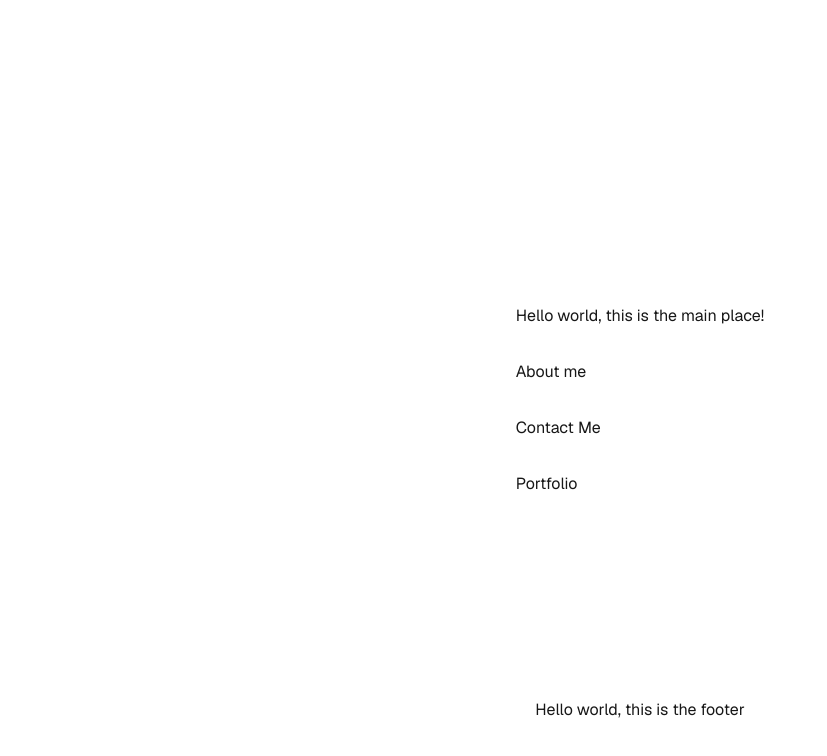
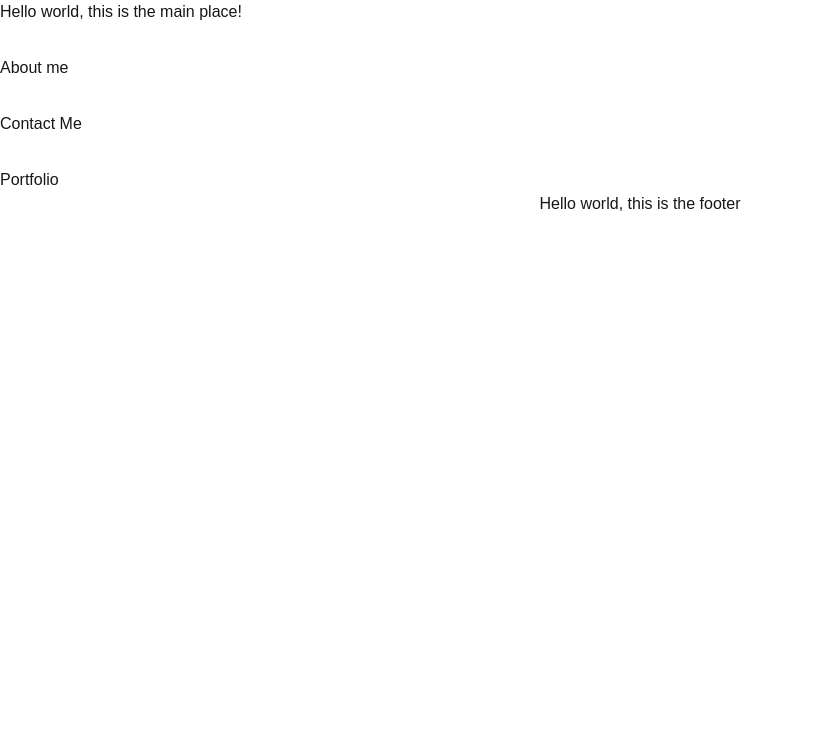
Before and after one commit to mr-hec24/portfolio-nextjs, a Next.js app: page / in a window 1280 px wide. Shown: the top 756 px of the page, without its empty margins (0-827 px from the left). Built offline with nearby package versions, Linux system fonts and the light colour scheme.

Commit message:
Removed webpacks
In hopes that it fixes the issues with div in Vercel

```diff
--- a/src/app/page.tsx
+++ b/src/app/page.tsx
@@ -1,11 +1,11 @@
 export default function Home() {
     return (
-        <div className="grid grid-rows-[20px_1fr_20px] items-center justify-items-center min-h-screen p-8 pb-20 gap-16 sm:p-20 font-[family-name:var(--font-geist-sans)]">
+        <div>
             <main className="flex flex-col gap-[32px] row-start-2 items-center sm:items-start">
                 Hello world, this is the main place!
-                <a href='/about/page.tsx'>About me</a>
-                    <a href='/contact/page/tsx'>Contact Me</a>
-                    <a href='/portfolio/page.tsx'>Portfolio</a>
+                <a href="/about/page.tsx">About me</a>
+                <a href="/contact/page/tsx">Contact Me</a>
+                <a href="/portfolio/page.tsx">Portfolio</a>
             </main>
             <footer className="row-start-3 flex gap-[24px] flex-wrap items-center justify-center">
                 Hello world, this is the footer
```
Lines whose indentation alone changed are shown as unchanged.
